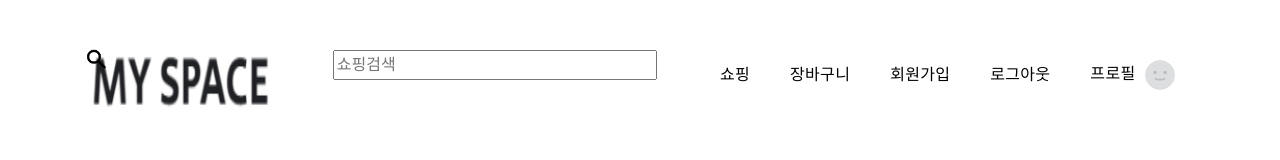
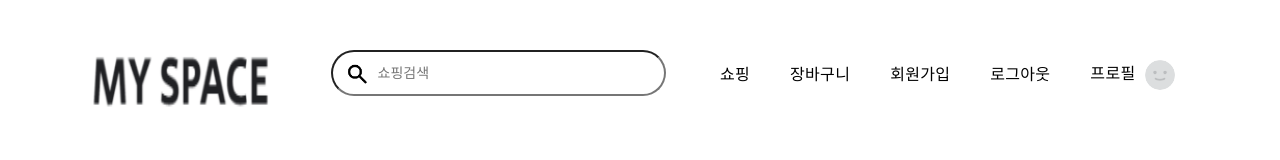
Before and after one commit to zina06/vue-myspace, a Vue app: page / in a window 1280 px wide. Shown: the top 160 px of the page. Built offline with nearby package versions, Linux system fonts and the light colour scheme.

Commit message:
왜케 어렵누...

```diff
--- a/src/components/common/common-header.vue
+++ b/src/components/common/common-header.vue
@@ -12,16 +12,16 @@
             <!-- ***** Logo End ***** -->
             <!-- ***** Search End ***** -->
             <div class="search-input">
-              <!-- <form id="search" action="/"> -->
-              <div style="">
+              <form id="search">
+                <!-- <div> -->
                   <div class="search-img">
                     <img src="@/assets/images/search_icon.png" />
                   </div>
                   <div>
-                    <input type="text" placeholder="쇼핑검색" id="searchText" name="searchKeyword" onkeypress="handle" />
+                    <input type="text" placeholder="쇼핑검색" id="searchText" name="searchKeyword"  v-model="searchKeyword"  @keyup.enter="search" />
                   </div>
-                </div>
-                <!-- </form>       -->
+                <!-- </div>         -->
+              </form>
             </div>
 
             <!-- ***** Search End ***** -->
@@ -47,9 +47,28 @@
 </template>
 
 <script>
-export default {
-    name: "common-header"
-}
+import { ref } from 'vue';
+import { useRouter } from 'vue-router'
+  export default {
+    name: "common-header",
+    setup () {
+      let searchKeyword = ref(null);
+      const router = useRouter();
+      const search = function () {
+        router.push({
+          name: 'Home',
+          query: {
+            searchKeyword : searchKeyword.value
+          }
+        })
+      }
+      return {
+        searchKeyword,
+        router,
+        search,
+      }
+    }
+  }
 </script>
 
 <style>
--- a/src/pages/myspace-home.vue
+++ b/src/pages/myspace-home.vue
@@ -1,4 +1,5 @@
 <template>
+  {{searchKeyword}}
   <div class="container">
     <div class="row">
       <div class="col-lg-12">
@@ -102,8 +103,22 @@
 </template>
 
 <script>
+import { ref } from 'vue';
+import { useRoute } from 'vue-router';
 export default {
+  setup () {
+    const route = useRoute();
+    const searchKeyword = ref('');
+    if (route.query.searchKeyword){
+        searchKeyword.value = route.query.searchKeyword;
+    }
+    // alert(route.query.searchKeyword); // 확인차...
 
+    return {
+      route,
+      searchKeyword
+    }
+  }
 }
 </script>
 
--- a/src/router/router.js
+++ b/src/router/router.js
@@ -10,7 +10,8 @@ const router = createRouter({
         {
             path: "/",
             name: "Home",
-            component: Home
+            component: Home,
+            props: true,
         },
         {
             path: "/mypage/home",
```
